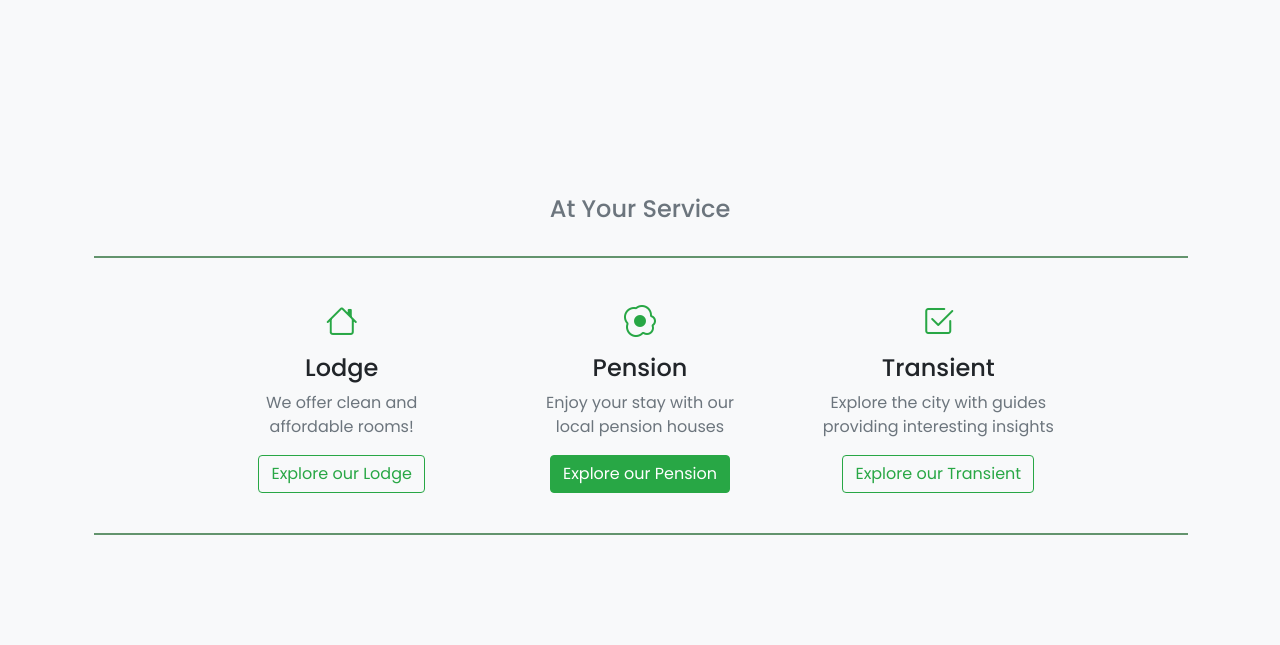
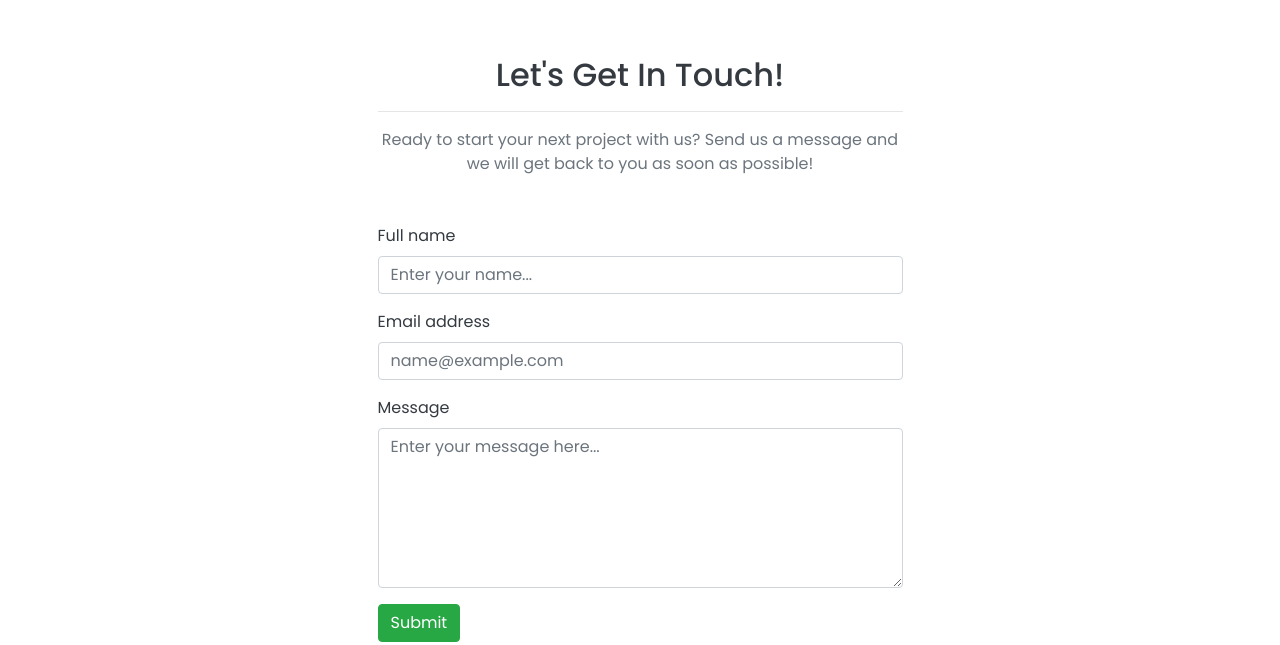
Before and after one commit to MarkCreador/user-side, a plain HTML site: page index.html in a window 1280 px wide. Shown: the part 875-1520 px from the top of the page. Drawn offline with nearby package versions, Linux system fonts and the light colour scheme.

```diff
--- a/index.html
+++ b/index.html
@@ -95,46 +95,6 @@
                 </div>
             </div>
         </section>
-
-
-
-
-        <section id="welcome3" class="full-height section3 text-black bg-light">
-            <div class="container d-flex flex-column align-items-center justify-content-center text-center p-4">
-                <h4 class="text-secondary pb-2">At Your Service</h4>
-                <hr class="divider w-100" style="border: 1px solid rgba(19, 93, 33, 0.648);">
-                <div class="row offer p-4">
-                    <div class="col-lg-4 col-md-6 text-center">
-                        <div class="services">
-                            <div class="mb-2"><i class="bi-house icon text-success"></i></div>
-                            <h3 class="h4 mb-2">Lodge</h3>
-                            <p class="text-muted mb-0">We offer clean and <br> affordable rooms!</p>
-                            <a href="Lodge.html" class="text-light text-decoration-none"><button
-                                    class="btn btn-outline-success mt-3">Explore our Lodge</button></a>
-                        </div>
-                    </div>
-                    <div class="col-lg-4 col-md-6 text-center">
-                        <div class="services">
-                            <div class="mb-2"><i class="bi-egg-fried icon text-success"></i></div>
-                            <h3 class="h4 mb-2">Pension</h3>
-                            <p class="text-muted mb-0">Enjoy your stay with our <br> local pension houses</p>
-                            <a href="Pension.html" class="text-light text-decoration-none"><button
-                                    class="btn btn-success mt-3">Explore our Pension</button></a>
-                        </div>
-                    </div>
-                    <div class="col-lg-4 col-md-6 text-center">
-                        <div class="services">
-                            <div class="mb-2"><i class="bi-check2-square icon text-success"></i></div>
-                            <h3 class="h4 mb-2">Transient</h3>
-                            <p class="text-muted mb-0">Explore the city with guides providing interesting insights</p>
-                            <a href="mytransient.html" class="text-light text-decoration-none"><button
-                                    class="btn btn-outline-success mt-3">Explore our Transient</button></a>
-                        </div>
-                    </div>
-                </div>
-                <hr class="divider w-100" style="border: 1px solid rgba(19, 93, 33, 0.648);">
-            </div>
-        </section>
         <section id="welcome4" class="full-height section4 text-dark bg-white">
             <div class="container d-flex flex-column align-items-center justify-content-center">
                 <div class="container">
```
